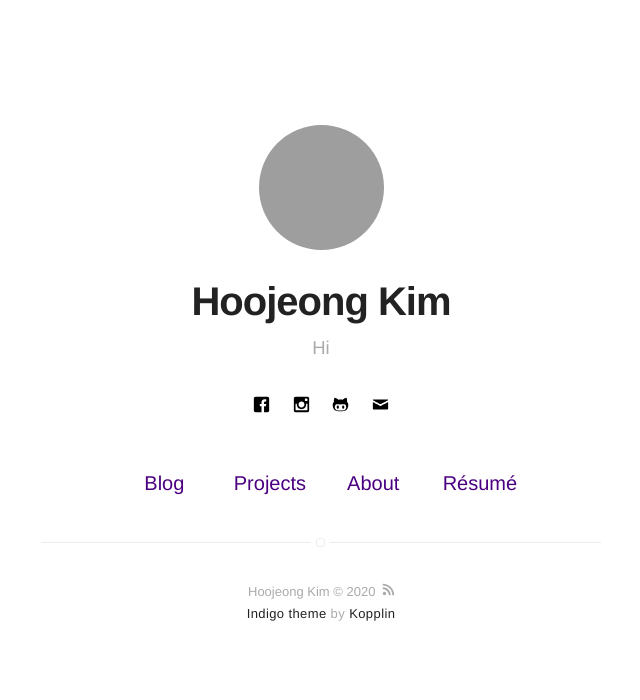
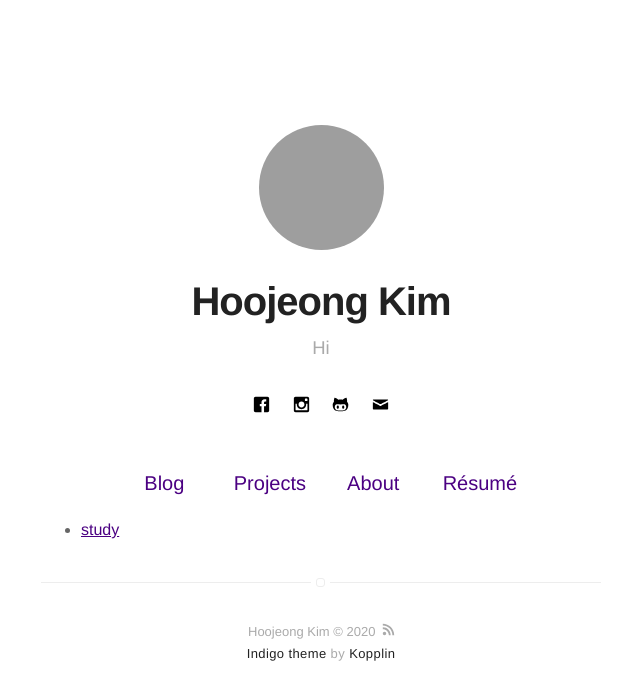
Before and after one commit to hoojeong-dev/gnwjd309.github.io, a Jekyll site: the page built from index.html, in a window 1280 px wide. Shown: the top 700 px of the page, without its empty margins (319-959 px from the left). Built offline with Jekyll 4.4.1, drawn with Linux system fonts in a browser that asks for light colours.

Commit message:
edit category v1.8.2

```diff
--- a/_layouts/category.html
+++ b/_layouts/category.html
@@ -1,7 +1,7 @@
 ---
 layout: page
 ---
-<ul class="list">
+<ul class="posts-list">
 
   {% assign category = page.category | default: page.title %}
   {% for post in site.categories[category] %}
--- a/index.html
+++ b/index.html
@@ -3,18 +3,18 @@ layout: page
 title: Home
 ---
 
-<ul class="post-list">
+<header class="site-category">
+	<ul>
 
-	{% assign category = page.category | default: page.title %}
-	{% for post in site.categories[category] %}
-	  <li>
-		<h3>
-		  <a href="{{ site.baseurl }}{{ post.url }}">
-			{{ post.title }}
-		  </a>
-		  <small>{{ post.date | date_to_string }}</small>
-		</h3>
-	  </li>
-	{% endfor %}
+	  {% assign pages_list = site.pages %}
+	  {% for node in pages_list %}
+		{% if node.title != null %}
+		  {% if node.layout == "category" %}
+			<li><a class="category-link {% if page.url == node.url %} active{% endif %}"
+			href="{{ site.baseurl }}{{ node.url }}">{{ node.title }}</a></li>
+		  {% endif %}
+		{% endif %}
+	  {% endfor %}
 
   </ul>
+  </header>
```
Also changed, not shown: blog.html (+0 -27 lines).
